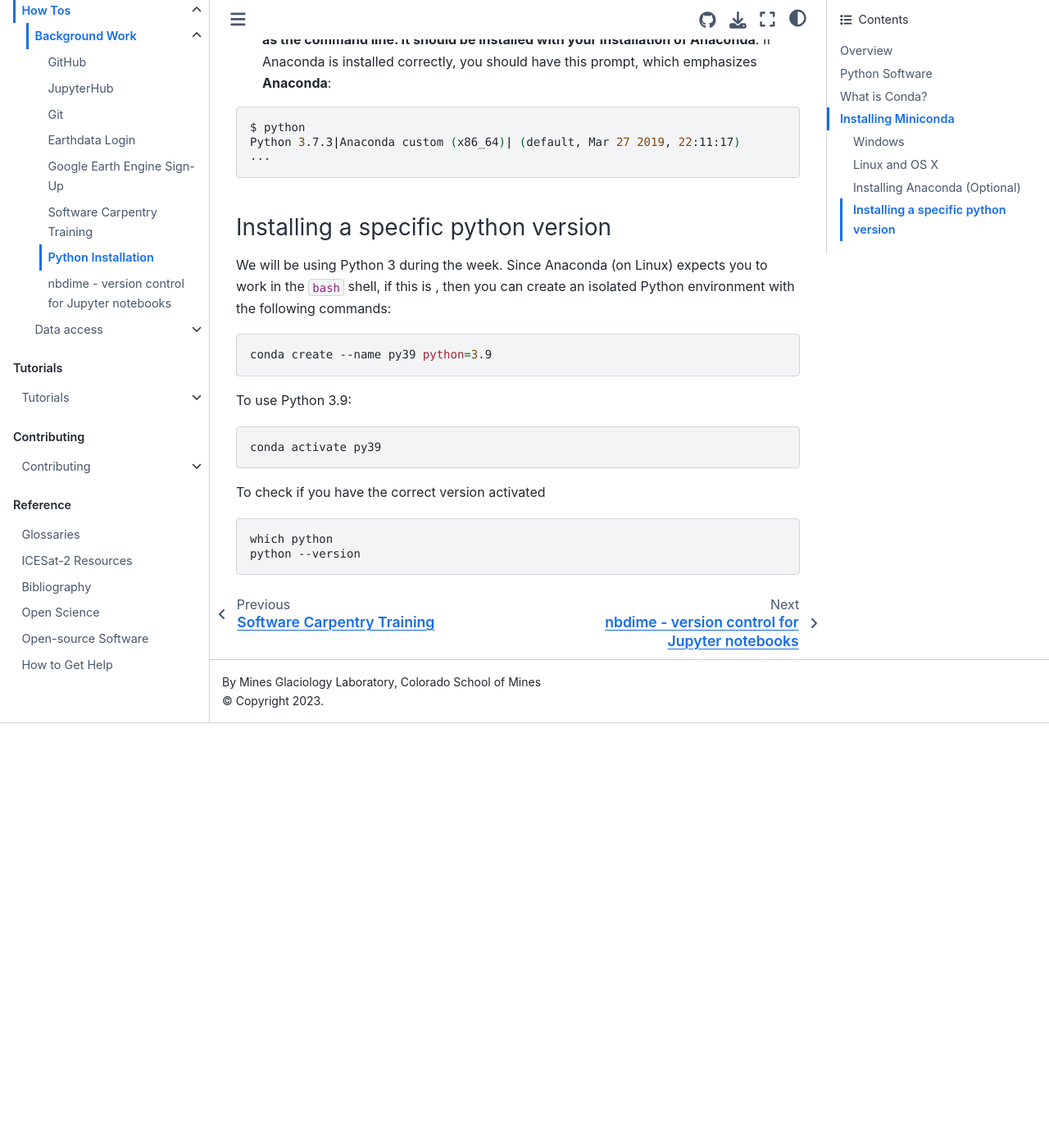
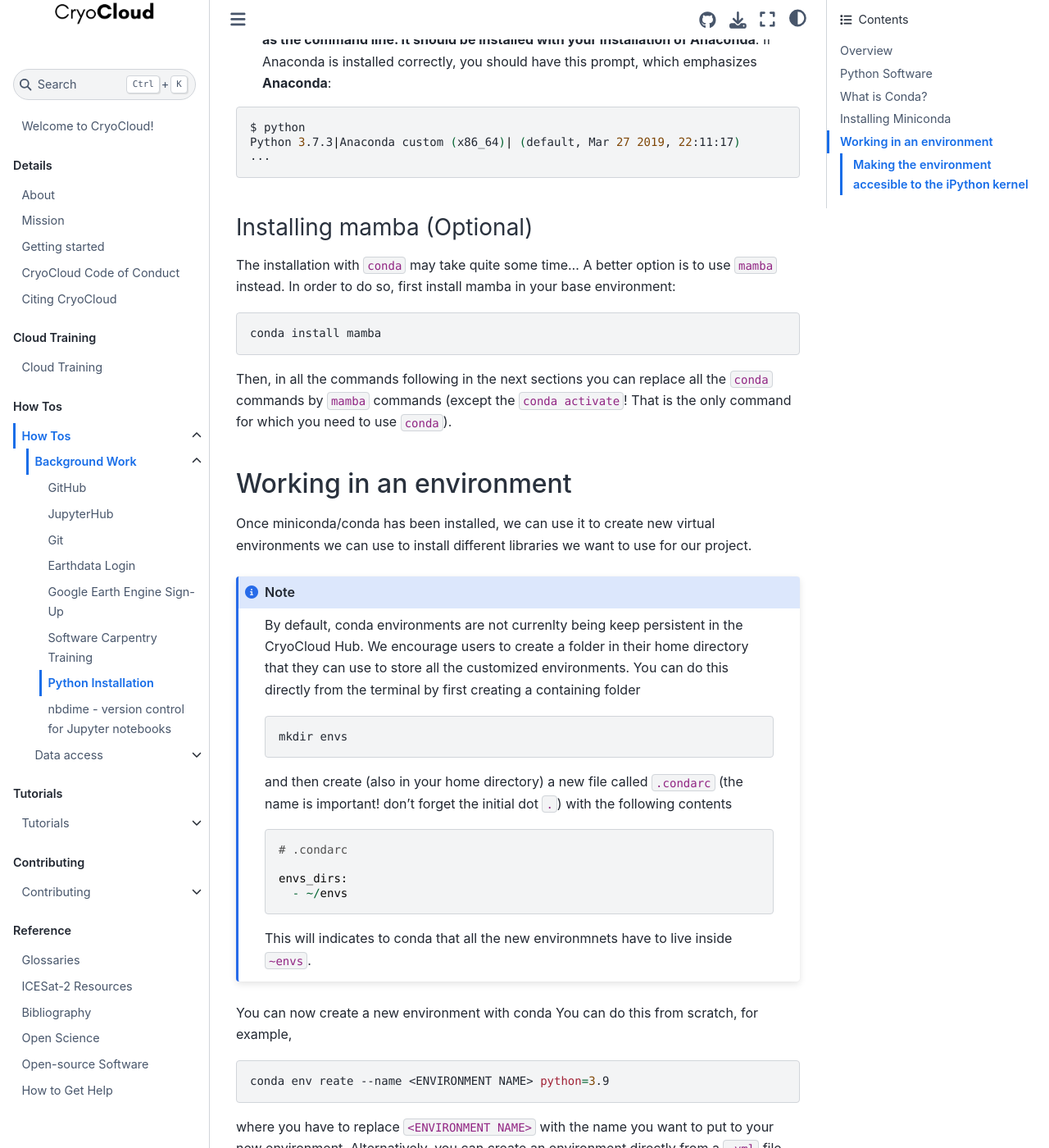
Before and after one commit to CryoInTheCloud/CryoCloudWebsite, a Jupyter Book: the page built from book/how_tos/background/python.md, in a window 1280 px wide and 1400 px high, scrolled down 2282 px. Shown: the whole window at 82% size. Built offline with Jupyter Book 1.0.4 settings and Sphinx 7.4.7 and the Sphinx Book theme 1.1.4, drawn with Linux system fonts in a browser that asks for light colours; pages that are not in the unit, such as notebooks, are missing from menus; before the commit the page ends 3164 px from its top, so only the background shows below that; some of the changed text lies outside the part shown.

Commit message:
draft for persistent environment in the CryoCloud

`````diff
--- a/book/how_tos/background/python.md
+++ b/book/how_tos/background/python.md
@@ -62,23 +62,76 @@
 ...
 ```
 
-### Installing a specific python version
+### Installing mamba (Optional)
 
-We will be using Python 3 during the week. Since Anaconda (on Linux) expects you to work in the `bash` shell, if this is , then you can create an isolated Python environment with the following commands:
+The installation with `conda` may take quite some time... A better option is to use `mamba` instead.
+In order to do so, first install mamba in your base environment:
+```bash
+conda install mamba
+```
+Then, in all the commands following in the next sections you can replace all the `conda` commands by `mamba` commands (except the `conda activate`! That is the only command for which you need to use `conda`).
 
-``` bash
-conda create --name py39 python=3.9
+
+## Working in an environment
+
+Once miniconda/conda has been installed, we can use it to create new virtual environments we can use to install different libraries we want to use for our
+project.
+````{note}
+By default, conda environments are not currenlty being keep persistent in the CryoCloud Hub.
+We encourage users to create a folder in their home directory that they can use to store all the customized environments.
+You can do this directly from the terminal by first creating a containing folder
+```bash
+mkdir envs
 ```
+and then create (also in your home directory) a new file called `.condarc` (the name is important! don't forget the initial dot `.`) with the following contents
+```
+# .condarc
 
-To use Python 3.9:
+envs_dirs:
+  - ~/envs
+```
+This will indicates to conda that all the new environmnets have to live inside `~envs`.
+````
 
-``` bash
-conda activate py39
+You can now create a new environment with conda You can do this from scratch, for example,
+```bash
+conda env reate --name <ENVIRONMENT NAME> python=3.9
 ```
+where you have to replace `<ENVIRONMENT NAME>` with the name you want to put to your new environment.
+Alternatively, you can create an environment directly from a `.yml` file
+```bash
+conda env create -f environment.yml
+```
+This second option is particulary practical for reproducibily and collaboration.
 
-To check if you have the correct version activated
-
+You can check that the creation and installation of the new environment has worked by first activating the environment
+```bash
+conda activate <ENVIRONMENT NAME>
+```
+and then check if you have the correct Python version installed
 ```bash
 which python
 python --version
 ```
+
+### Making the environment accesible to the iPython kernel
+
+In order to show the kernel associated to our new environment from a Jupyter Notebook, we need to install `ipykernel`. We first activate the
+new environment,
+```bash
+conda activate <ENVIRONMENT NAME>
+```
+and then install `ipykernel`:
+```bash
+conda install ipykernel
+```
+This steps are not needed if you created the environment directly from a `.yml` file that includes ipykernel as dependency.
+
+Then we create the kernel with
+```bash
+python -m ipykernel install --user --name <ENVIRONMENT NAME> --display-name "IPython - <NAME>"
+```
+to create the associated kernel. Replace `<NAME>` with the name you want to call the iPython kernel.
+
+You are done! Next time you start your JupyterHub session, you will see the new kernel available from your launcher or from the upper right corner
+of any Jupyter Notebook.
`````
